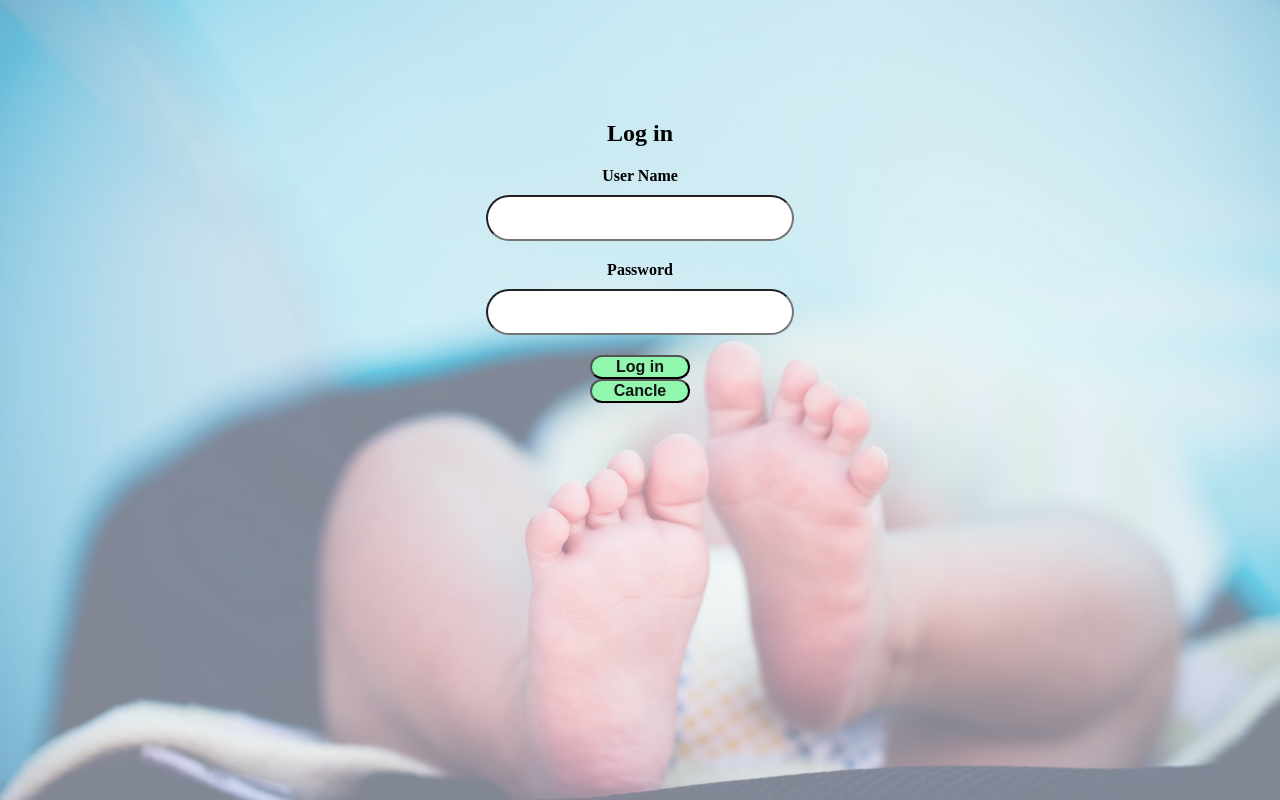
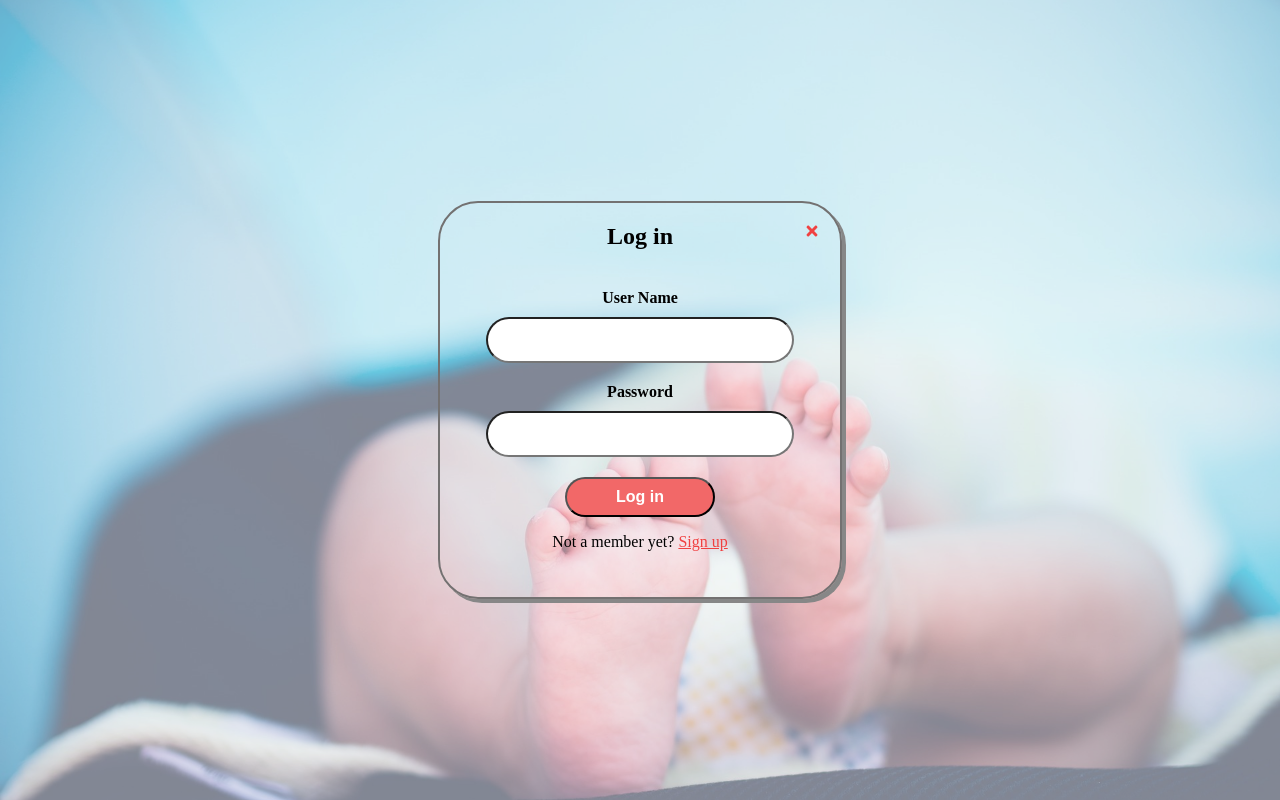
Before and after one commit to JinLinder/BB-Con-Frontend, a React (Create React App) app in the folder bb-con-frontend/: page /login in a window 1280 px wide. Built offline with nearby package versions, Linux system fonts and the light colour scheme.

Commit message:
styled start and login

```diff
--- a/bb-con-frontend/package.json
+++ b/bb-con-frontend/package.json
@@ -13,6 +13,7 @@
     "npm": "^8.6.0",
     "react": "^17.0.2",
     "react-dom": "^17.0.2",
+    "react-icons": "^4.3.1",
     "react-router-dom": "^6.2.2",
     "react-scripts": "5.0.0",
     "styled-components": "^5.3.5",
--- a/bb-con-frontend/src/components/Login.js
+++ b/bb-con-frontend/src/components/Login.js
@@ -2,6 +2,7 @@ import React from 'react'
 import { useState } from 'react'
 import { useNavigate } from 'react-router-dom'
 import {StyledLogin} from './Styles/Login.style'
+import {FaTimes} from 'react-icons/fa';
 
 export default function Login() {
 
@@ -42,6 +43,14 @@ export default function Login() {
     <StyledLogin>
     {/* <div class="container"> */}
       <div>
+        <FaTimes
+          style={{cursor: 'pointer',
+                  position:'absolute',
+                  right:'20px',
+                  top:'20px',
+                  color:'#F04141'
+                }}
+          onClick={handleCancle}/>
         <h2>Log in </h2>
         <label htmlFor="username"> <strong>User Name</strong>  </label>
         <input type="text"
@@ -53,8 +62,8 @@ export default function Login() {
           value={login.password}
           onChange={(e)=>setLogin({...login, password: e.target.value})}
         />
-
-        <button class="login" onClick={handleLogin}>Log in</button><button class="cancle" onClick={handleCancle}>Cancle</button>
+        <button class="login" onClick={handleLogin}>Log in</button>
+        <p>Not a member yet? <a href="/signup">Sign up</a></p>
         </div>
     {/* </div> */}
     </StyledLogin>
--- a/bb-con-frontend/src/components/Styles/Global.js
+++ b/bb-con-frontend/src/components/Styles/Global.js
@@ -8,17 +8,15 @@ const GlobalStyles = createGlobalStyle`
     }
 
     button {
-        background: #91F6AE;
-        border-radius: 92px;
-        opacity: 1;
-        font-family: 'Source Sans Pro', sans-serif;
-        letter-spacing: 0px;
-        color: #141414;
+        cursor:pointer;
+        background: #F26868;
+        border-radius: 90px;
+        color: white;
 
     };
 
     button:hover{
-        background-color: #0DAF3B;
+        background-color: #F04141;
     }
 `
 export default GlobalStyles
--- a/bb-con-frontend/src/components/Styles/Login.style.js
+++ b/bb-con-frontend/src/components/Styles/Login.style.js
@@ -5,6 +5,9 @@ export const StyledLogin = styled.div`
     margin: 0;
     height:100vh;
     position:relative;
+    display: flex;
+    justify-content: center;
+    align-items: center;
 
     &::before {
         content: '';
@@ -21,35 +24,36 @@ export const StyledLogin = styled.div`
 
     div{
         position:relative;
-        padding-top: 100px;
-        padding-bottom:50px;
+        width: 400px;
+        padding-bottom:30px;
         display: flex;
         flex-direction: column;
         justify-content: center;
         align-items: center;
-    }
+        border: 2px solid #737171;
+        border-radius: 40px;
+        box-shadow: 4px 4px #878787;
     }
 
-    h4{
-        margin:0;
-    };
-
+    h2 {
+        padding-bottom: 20px;
+    }
     input{
         width: 300px;
         height:40px;
-        border-radius: 92px;
+        border-radius: 30px;
         margin-top:10px;
         margin-bottom:20px;
+        font-size: 20px;
+    }
 
-    }
     button {
         font-weight: 700;
         font-size: 1rem;
-        width: 100px;
+        width: 150px;
+        height:40px;
     };
-
-    button:hover{
-        background-color: #0DAF3B;
+    a {
+        color: #F04141;
     }
-
 `
--- a/bb-con-frontend/src/components/Styles/Start.style.js
+++ b/bb-con-frontend/src/components/Styles/Start.style.js
@@ -42,9 +42,8 @@ export const StyledStart = styled.div`
     h1 {
         font-family: "logoFont";
         font-size:80px;
-        color:#E44343;
+        color:#F26868;
         padding-top:150px;
-        opacity: 0.8;
     }
 
      p {
```
Also changed, not shown: 1 other file (tests, documents, lock files or other folders).
